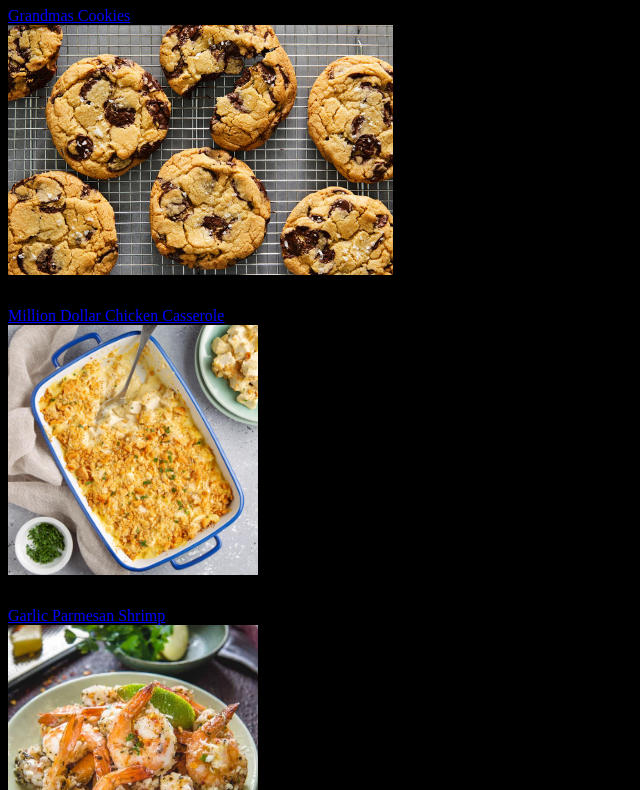
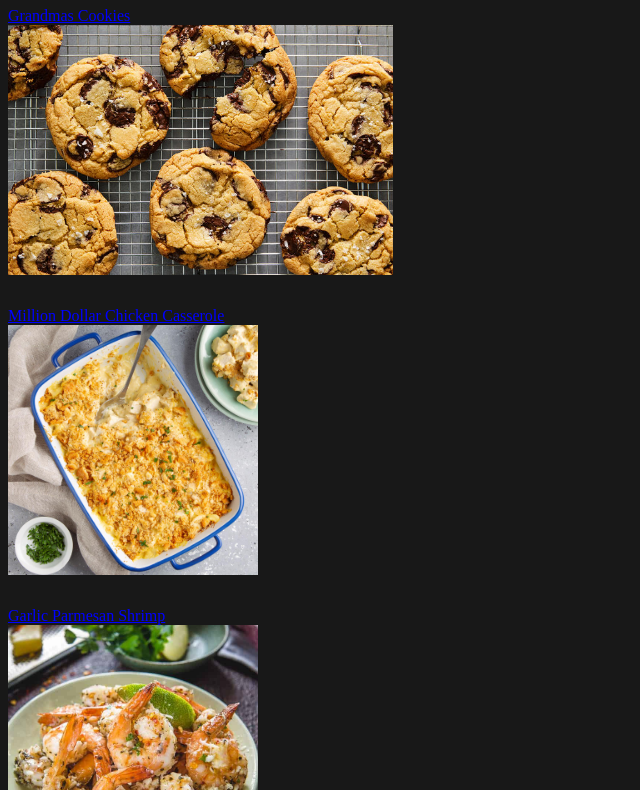
Before and after one commit to PeskyPenguin923/Odin-recipes, a plain HTML site: page index.html in a window 1280 px wide. Shown: the part 73-863 px from the top of the page, without its empty margins (0-640 px from the left). Drawn offline with Linux system fonts and the light colour scheme.

Commit message:
Change background color

```diff
--- a/style.css
+++ b/style.css
@@ -1,5 +1,6 @@
+
 body {
-    background-color: black;
+    background-color: #181818;
     color: white;
 
 }
@@ -8,7 +9,7 @@ body {
  }
 
  div {
-    background-color: rgb(0, 0, 0);
+    background-color: #181818;
     height: 300px;
     width: 300px;
  }
```
